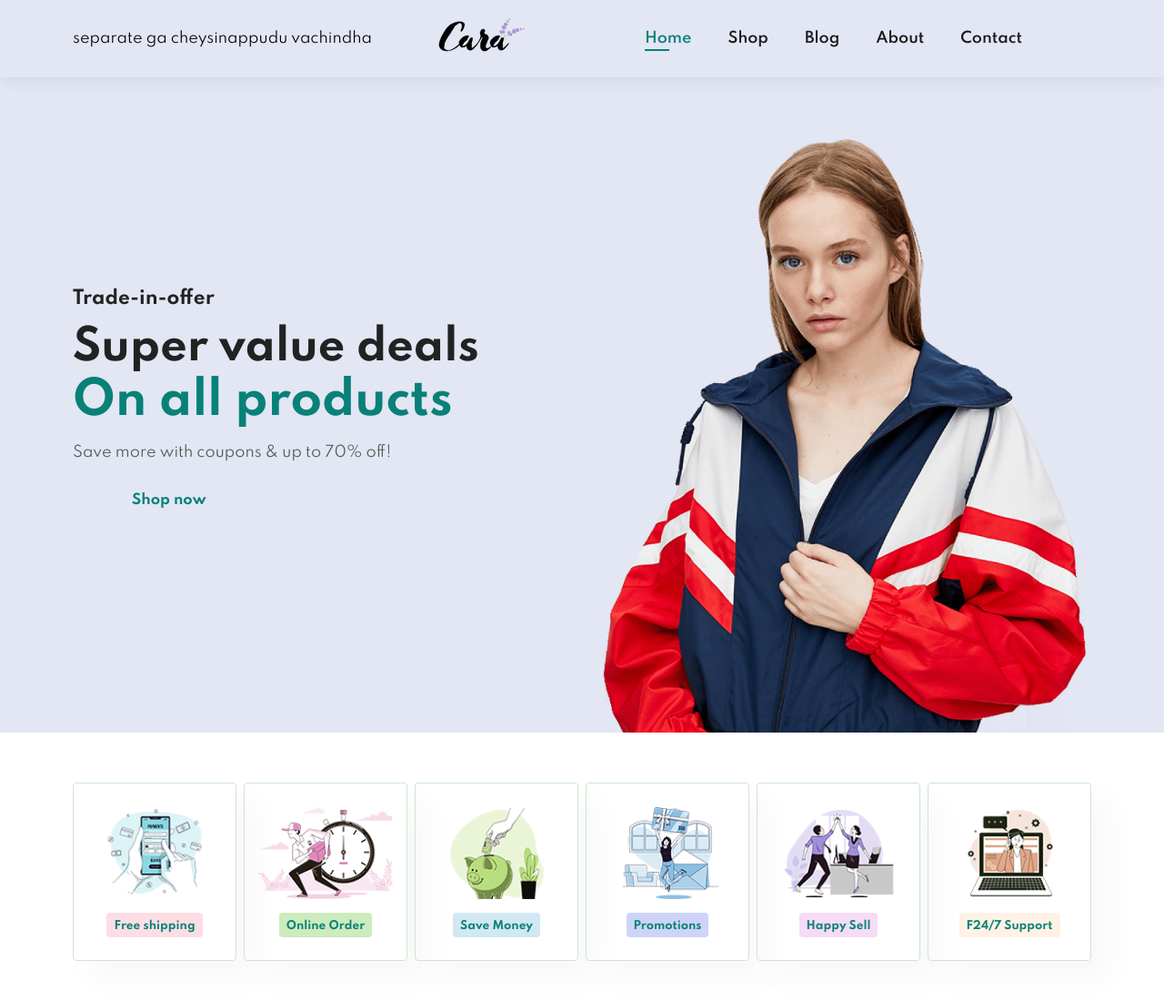
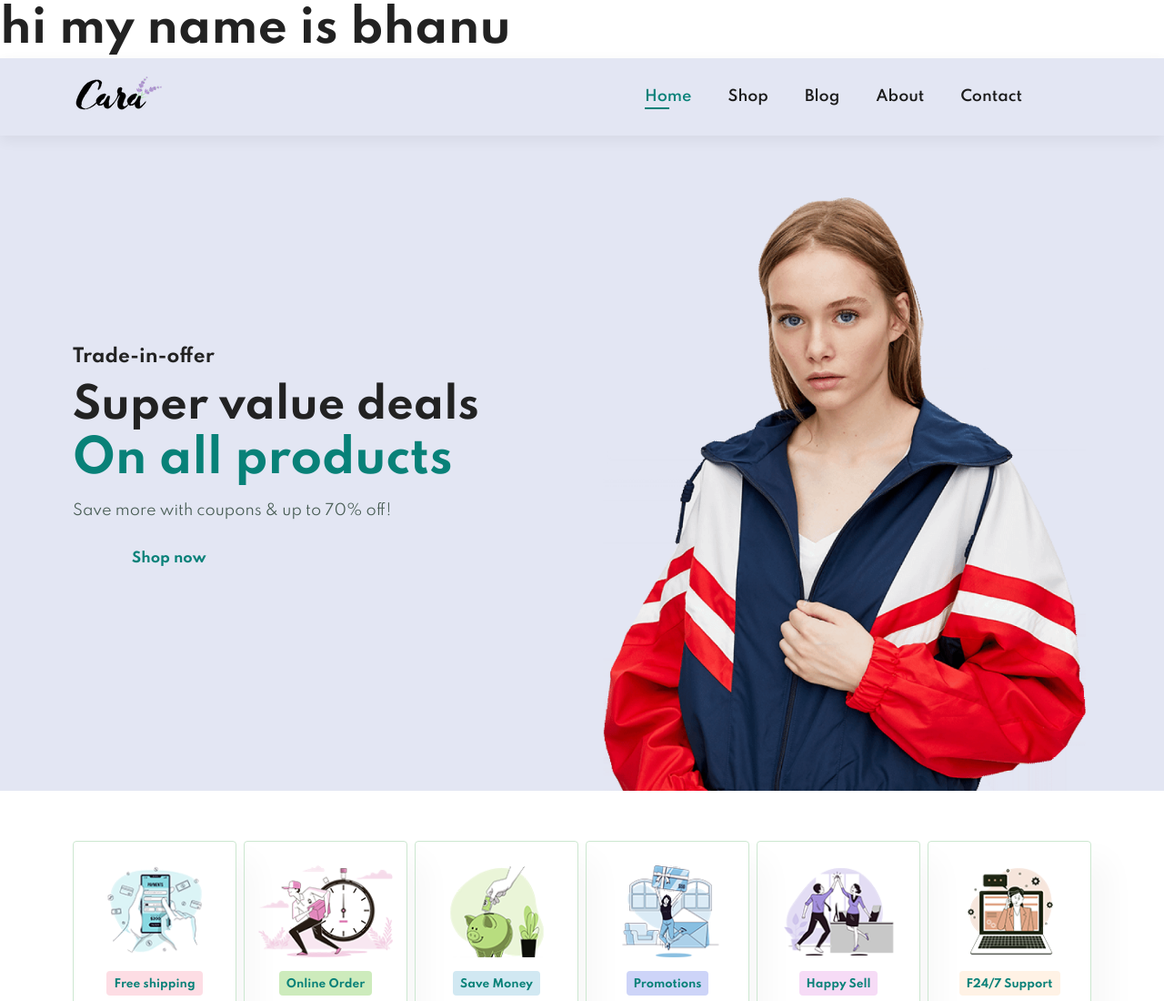
Before and after one commit to GBhanuPrakashReddy6/Web-Developmentweek3, a plain HTML site: page index.html in a window 1280 px wide. Shown: the top 1100 px of the page at 91% size. Drawn offline with Linux system fonts and the light colour scheme.

Commit message:
added-my-name

```diff
--- a/index.html
+++ b/index.html
@@ -4,12 +4,13 @@
     <meta charset="UTF-8">
     <meta http-equiv="X-UA-Compatible" content="IE-edge">
     <meta name="viewport" content="width=device-width, initial-scale=1.0">
-    <title>Shopping site</title>
+    <title>Shopping</title>
     <link rel="stylesheet" href="style.css">
     <link rel="stylesheet" href="https://pro.fontawesome.com/releases/v5.10.0/css/all.css">
 </head>
 <body>
-<section id="header"> separate ga cheysinappudu vachindha
+    <h1>hi my name is bhanu</h1>
+<section id="header">
     <a href="#"><img src="img/logo.png" class="logo" alt=""></a>
     <div>
         <ul id="navbar">
```
